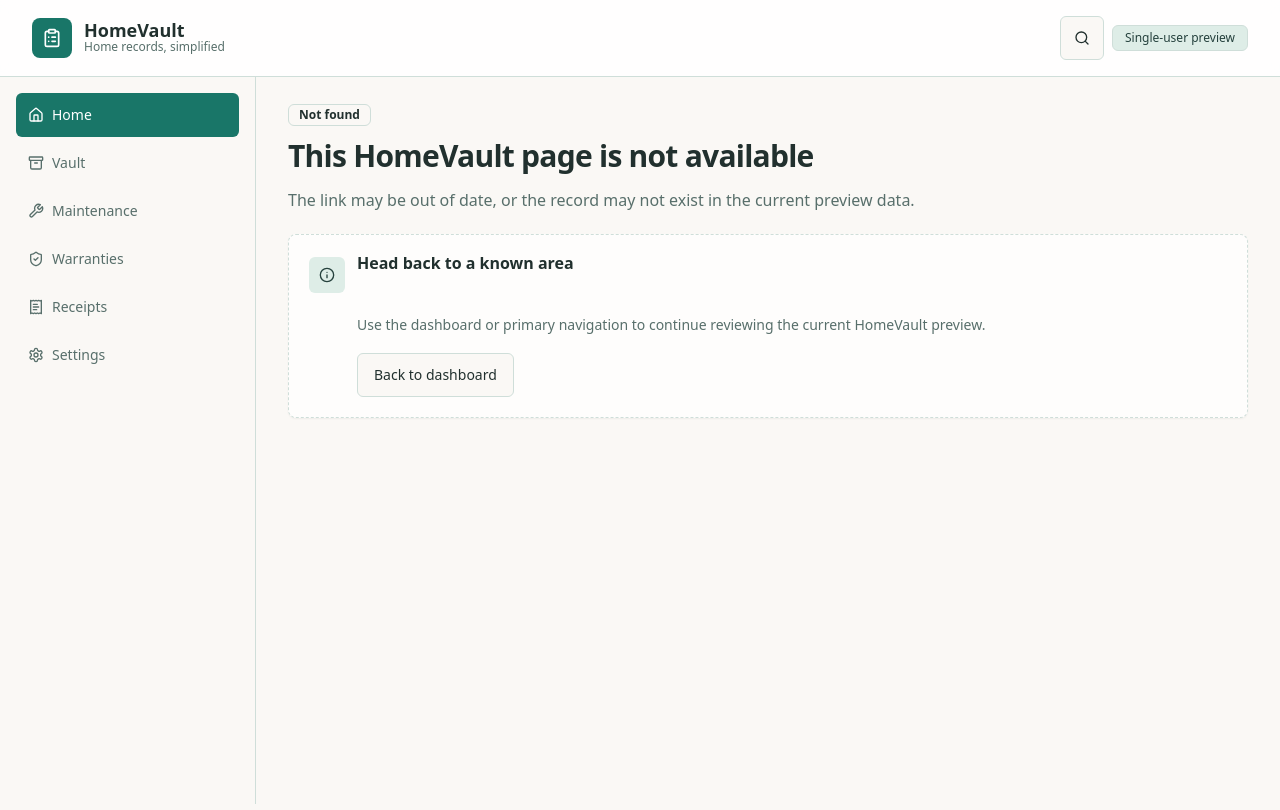
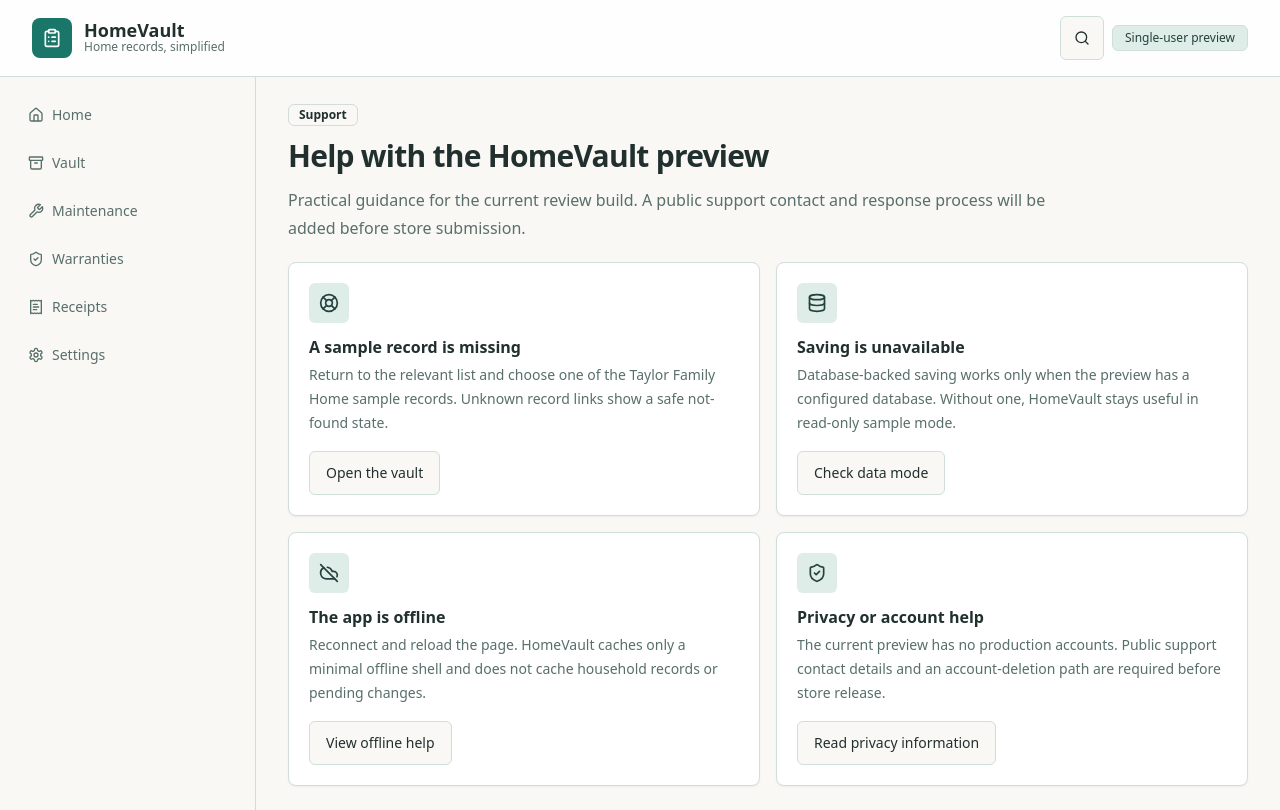
Before and after one commit to LatinMaestro/HomeVault, a Next.js app: page /support in a window 1280 px wide. Before the commit this address had no page. Built offline with nearby package versions, Linux system fonts and the light colour scheme.

Commit message:
feat: add preview support page

```diff
--- /dev/null
+++ b/src/app/support/page.tsx
@@ -0,0 +1,86 @@
+import type { Metadata } from "next";
+import Link from "next/link";
+import { CloudOff, Database, LifeBuoy, ShieldCheck } from "lucide-react";
+
+import { AppShell } from "@/components/app-shell";
+import { PageHeader } from "@/components/page-header";
+import { Button } from "@/components/ui/button";
+import { Card, CardDescription, CardHeader, CardTitle } from "@/components/ui/card";
+
+export const metadata: Metadata = {
+  title: "Support",
+  description: "HomeVault preview help, troubleshooting and release support information.",
+};
+
+const helpItems = [
+  {
+    title: "A sample record is missing",
+    description:
+      "Return to the relevant list and choose one of the Taylor Family Home sample records. Unknown record links show a safe not-found state.",
+    icon: LifeBuoy,
+    href: "/vault",
+    action: "Open the vault",
+  },
+  {
+    title: "Saving is unavailable",
+    description:
+      "Database-backed saving works only when the preview has a configured database. Without one, HomeVault stays useful in read-only sample mode.",
+    icon: Database,
+    href: "/settings",
+    action: "Check data mode",
+  },
+  {
+    title: "The app is offline",
+    description:
+      "Reconnect and reload the page. HomeVault caches only a minimal offline shell and does not cache household records or pending changes.",
+    icon: CloudOff,
+    href: "/offline",
+    action: "View offline help",
+  },
+  {
+    title: "Privacy or account help",
+    description:
+      "The current preview has no production accounts. Public support contact details and an account-deletion path are required before store release.",
+    icon: ShieldCheck,
+    href: "/privacy",
+    action: "Read privacy information",
+  },
+];
+
+export default function SupportPage() {
+  return (
+    <AppShell activeSection="">
+      <section className="space-y-5">
+        <PageHeader
+          eyebrow="Support"
+          title="Help with the HomeVault preview"
+          description="Practical guidance for the current review build. A public support contact and response process will be added before store submission."
+        />
+
+        <div className="grid gap-4 md:grid-cols-2">
+          {helpItems.map((item) => {
+            const Icon = item.icon;
+            return (
+              <Card key={item.title}>
+                <CardHeader className="space-y-4">
+                  <div className="flex h-10 w-10 items-center justify-center rounded-md bg-secondary text-secondary-foreground">
+                    <Icon className="h-5 w-5" aria-hidden="true" />
+                  </div>
+                  <div>
+                    <CardTitle>{item.title}</CardTitle>
+                    <CardDescription className="mt-2 leading-6">
+                      {item.description}
+                    </CardDescription>
+                  </div>
+                  <Button asChild variant="outline" className="w-fit">
+                    <Link href={item.href}>{item.action}</Link>
+                  </Button>
+                </CardHeader>
+              </Card>
+            );
+          })}
+        </div>
+      </section>
+    </AppShell>
+  );
+}
```
